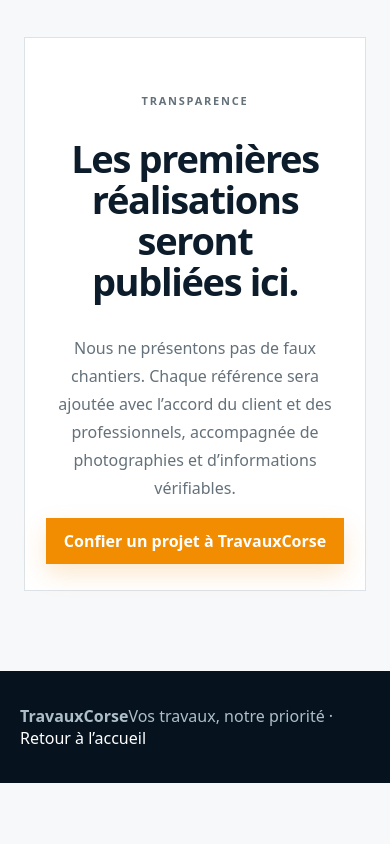
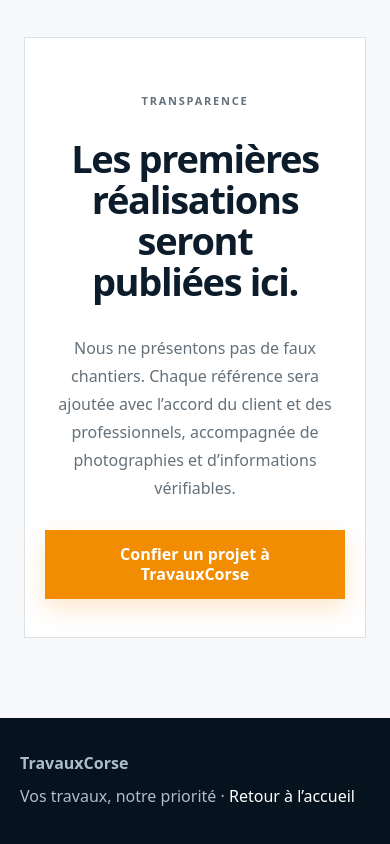
Before and after one commit to unitiinseme-maker/travauxcorse.com, a plain HTML site: page realisations/index.html in a window 390 px wide. Shown: the part 637-1481 px from the top of the page. Before the commit the page ends 1420 px from the top, so only its background shows below. Drawn offline with Linux system fonts and the light colour scheme.

Commit message:
Corrige la lisibilite et les chevauchements mobiles

```diff
--- a/styles.css
+++ b/styles.css
@@ -1171,3 +1171,41 @@
   .actions{flex-wrap:wrap}
   .actions button{max-width:100%}
 }
+
+
+/* Correctifs de lisibilité et de navigation mobile */
+.stats span {
+  color: #fff;
+  line-height: 1.35;
+}
+.reference-empty .primary {
+  display: inline-flex;
+  align-items: center;
+  justify-content: center;
+  width: auto;
+  max-width: 100%;
+  min-height: 52px;
+  padding: 14px 20px;
+  line-height: 1.3;
+  text-align: center;
+  white-space: normal;
+  overflow-wrap: anywhere;
+}
+.editorial-footer strong,
+.editorial-footer span {
+  display: block;
+}
+@media (max-width: 850px) {
+  .reference-empty .primary {
+    width: 100%;
+  }
+  .editorial-footer strong {
+    margin-bottom: 10px;
+  }
+  .editorial-footer span {
+    line-height: 1.6;
+  }
+  .editorial-footer a {
+    display: inline-block;
+  }
+}
```
